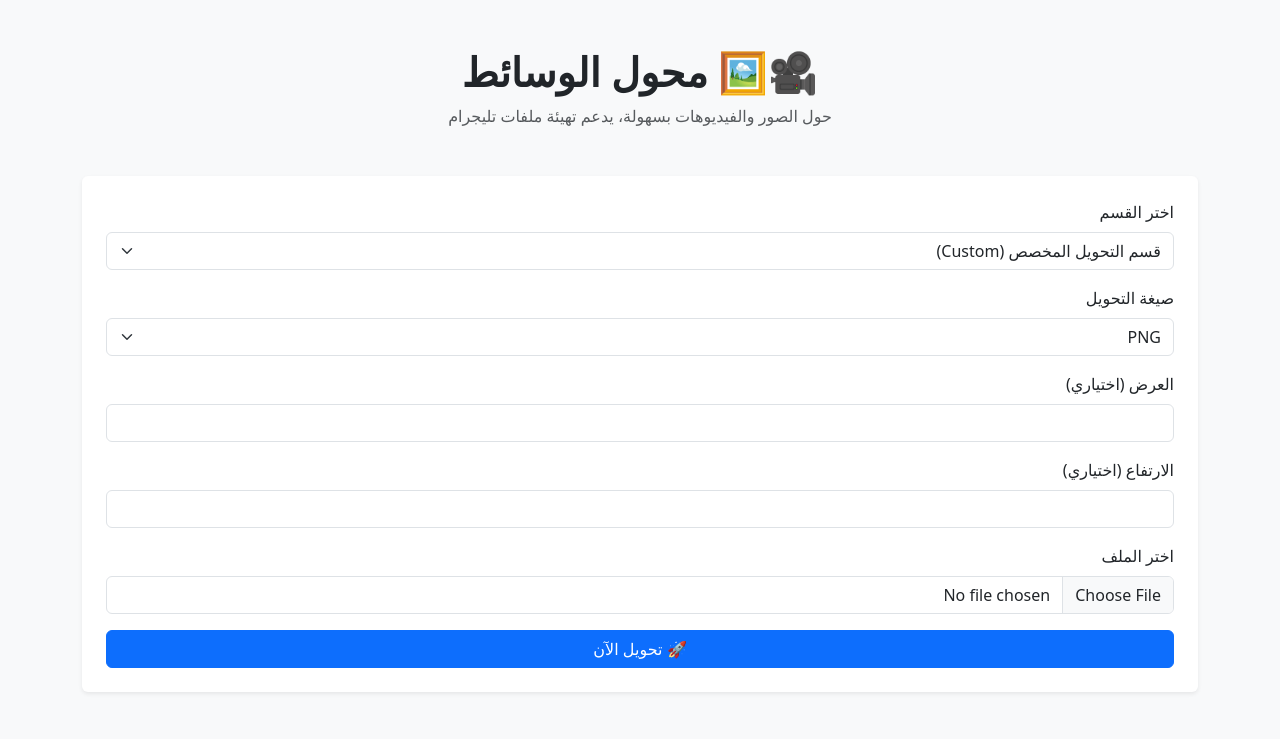
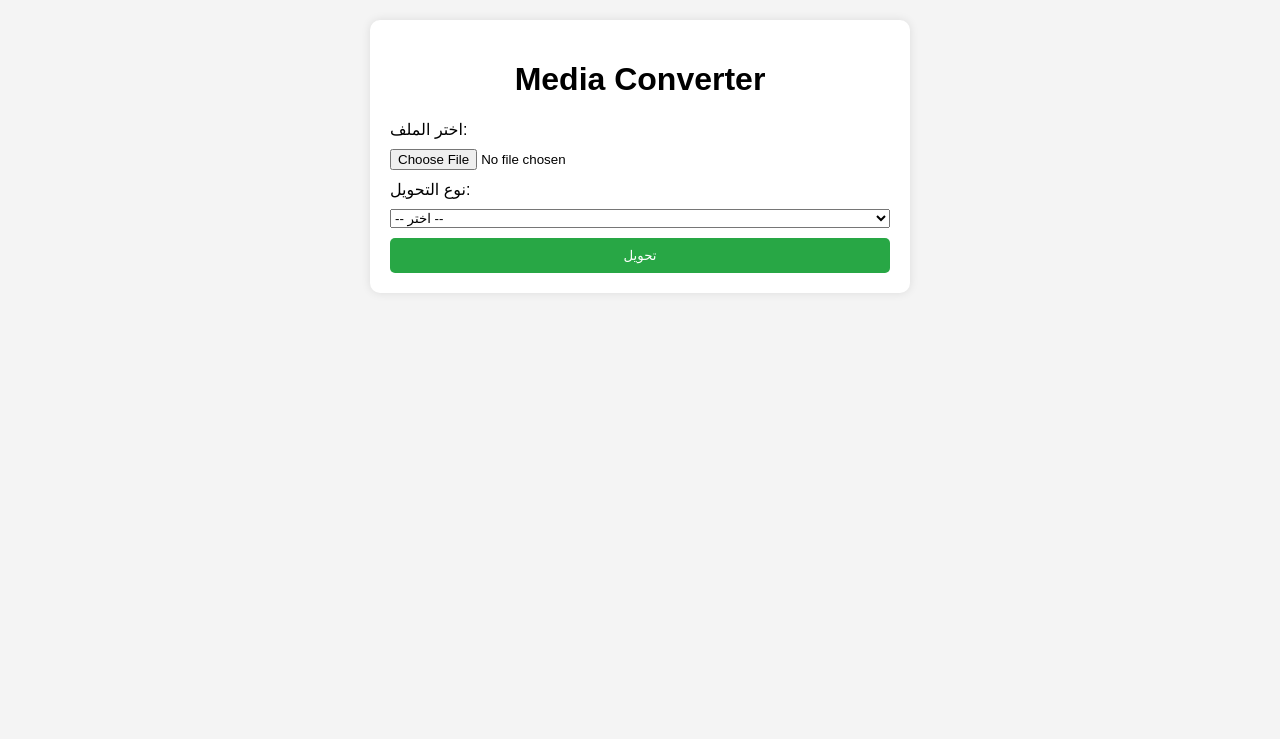
Before and after one commit to Ahmed-GaMz/Media-Converter2, a Flask app: page / in a window 1280 px wide. Shown: the top 739 px of the page. Run offline with Flask 3, Linux system fonts and the light colour scheme.

Commit message:
Update index.html

```diff
--- a/templates/index.html
+++ b/templates/index.html
@@ -1,73 +1,114 @@
 <!DOCTYPE html>
-<html lang="ar" dir="rtl">
+<html lang="en">
 <head>
-  <meta charset="UTF-8" />
-  <meta name="viewport" content="width=device-width, initial-scale=1.0"/>
-  <title>محول الوسائط</title>
-  <link href="https://cdn.jsdelivr.net/npm/bootstrap@5.3.3/dist/css/bootstrap.rtl.min.css" rel="stylesheet">
+  <meta charset="UTF-8">
+  <meta name="viewport" content="width=device-width, initial-scale=1">
+  <title>Media Converter</title>
+  <style>
+    body {
+      font-family: Arial, sans-serif;
+      margin: 20px;
+      background-color: #f4f4f4;
+      display: flex;
+      justify-content: center;
+    }
+
+    .container {
+      max-width: 500px;
+      background: #fff;
+      padding: 20px;
+      border-radius: 10px;
+      width: 100%;
+      box-shadow: 0 0 10px rgba(0, 0, 0, 0.1);
+    }
+
+    h1 {
+      text-align: center;
+    }
+
+    label, select, input {
+      display: block;
+      margin: 10px 0;
+      width: 100%;
+    }
+
+    button {
+      background-color: #28a745;
+      color: white;
+      padding: 10px;
+      width: 100%;
+      border: none;
+      border-radius: 5px;
+      cursor: pointer;
+    }
+
+    button:hover {
+      background-color: #218838;
+    }
+
+    .hidden {
+      display: none;
+    }
+  </style>
 </head>
-<body class="bg-light">
+<body>
+  <div class="container">
+    <h1>Media Converter</h1>
+    <form id="convert-form" action="/convert" method="post" enctype="multipart/form-data">
+      <label for="file">اختر الملف:</label>
+      <input type="file" name="file" required>
 
-  <div class="container py-5">
-    <div class="text-center mb-5">
-      <h1 class="fw-bold">🎥🖼️ محول الوسائط</h1>
-      <p class="text-muted">حول الصور والفيديوهات بسهولة، يدعم تهيئة ملفات تليجرام</p>
-    </div>
+      <label for="convert_type">نوع التحويل:</label>
+      <select name="convert_type" id="convert_type" required>
+        <option value="">-- اختر --</option>
+        <option value="image">صورة</option>
+        <option value="video">فيديو</option>
+      </select>
 
-    <form action="/convert" method="post" enctype="multipart/form-data" class="bg-white p-4 rounded shadow-sm">
-      <div class="mb-3">
-        <label for="section" class="form-label">اختر القسم</label>
-        <select name="section" class="form-select" id="section">
-          <option value="custom">قسم التحويل المخصص (Custom)</option>
-          <option value="telegram">قسم تليجرام (Telegram Tools)</option>
+      <div id="image-options" class="hidden">
+        <label for="image_format">صيغة الصورة:</label>
+        <select name="image_format">
+          <option value="png">PNG</option>
+          <option value="jpg">JPG</option>
+          <option value="webp">WEBP</option>
+        </select>
+
+        <label for="width">العرض (اختياري):</label>
+        <input type="number" name="width" placeholder="مثلاً 512">
+
+        <label for="height">الطول (اختياري):</label>
+        <input type="number" name="height" placeholder="مثلاً 512">
+      </div>
+
+      <div id="video-options" class="hidden">
+        <label for="video_format">صيغة الفيديو:</label>
+        <select name="video_format">
+          <option value="mp4">MP4</option>
+          <option value="webm">WEBM</option>
         </select>
       </div>
 
-      <!-- خيارات custom -->
-      <div id="custom-options" style="display: none;">
-        <div class="mb-3">
-          <label for="format" class="form-label">صيغة التحويل</label>
-          <select name="format" class="form-select" id="format">
-            <option value="png">PNG</option>
-            <option value="jpg">JPG</option>
-            <option value="webp">WEBP</option>
-          </select>
-        </div>
-        <div class="mb-3">
-          <label for="width" class="form-label">العرض (اختياري)</label>
-          <input type="number" name="width" class="form-control" id="width">
-        </div>
-        <div class="mb-3">
-          <label for="height" class="form-label">الارتفاع (اختياري)</label>
-          <input type="number" name="height" class="form-control" id="height">
-        </div>
-      </div>
-
-      <div class="mb-3">
-        <label for="file" class="form-label">اختر الملف</label>
-        <input type="file" name="file" class="form-control" id="file" required>
-      </div>
-
-      <button type="submit" class="btn btn-primary w-100">🚀 تحويل الآن</button>
+      <button type="submit">تحويل</button>
     </form>
   </div>
 
-  <!-- سكربت لإظهار خيارات custom عند الحاجة -->
   <script>
-    const sectionSelect = document.getElementById("section");
-    const customOptions = document.getElementById("custom-options");
+    const convertType = document.getElementById("convert_type");
+    const imageOptions = document.getElementById("image-options");
+    const videoOptions = document.getElementById("video-options");
 
-    function toggleOptions() {
-      if (sectionSelect.value === "custom") {
-        customOptions.style.display = "block";
+    convertType.addEventListener("change", function () {
+      if (this.value === "image") {
+        imageOptions.classList.remove("hidden");
+        videoOptions.classList.add("hidden");
+      } else if (this.value === "video") {
+        videoOptions.classList.remove("hidden");
+        imageOptions.classList.add("hidden");
       } else {
-        customOptions.style.display = "none";
+        imageOptions.classList.add("hidden");
+        videoOptions.classList.add("hidden");
       }
-    }
-
-    sectionSelect.addEventListener("change", toggleOptions);
-    window.addEventListener("load", toggleOptions);
+    });
   </script>
-
 </body>
 </html>
```
